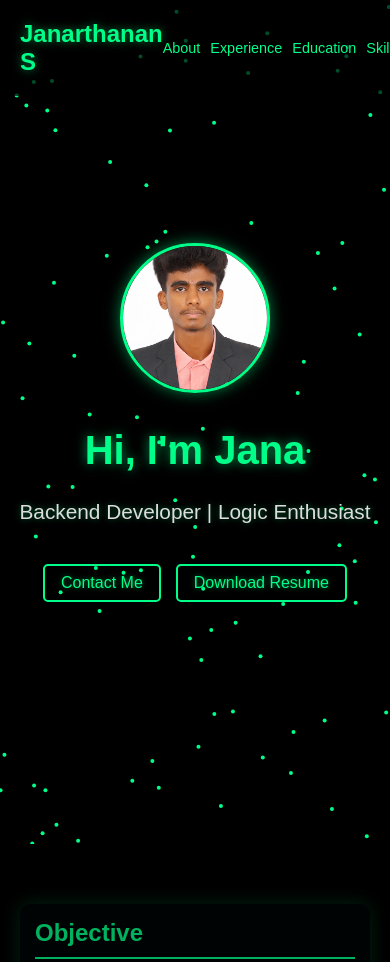
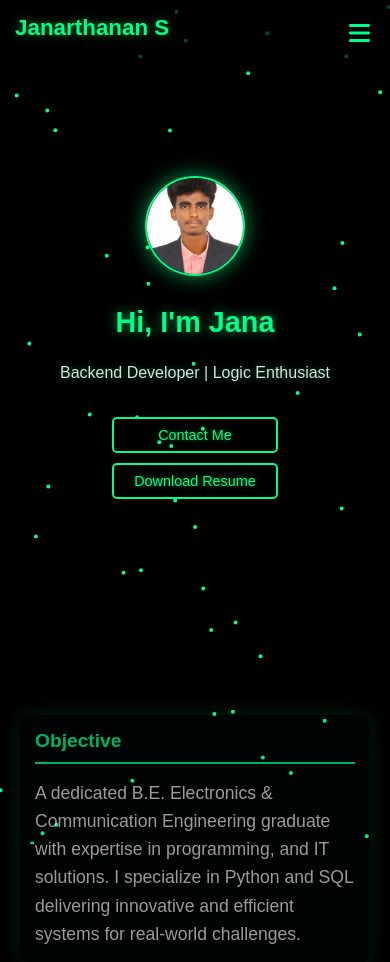
Before and after one commit to jana2502/portfolio, a plain HTML site: page index.html in a window 390 px wide. Shown: the top 962 px of the page. Drawn offline with Linux system fonts and the light colour scheme.

Commit message:
Update index.html

```diff
--- a/index.html
+++ b/index.html
@@ -51,6 +51,13 @@
             background: rgba(0, 0, 0, 0.7);
         }
 
+        .hamburger {
+            display: none;
+            cursor: pointer;
+            font-size: 1.5em;
+            color: #00ff88;
+        }
+
         header h1 {
             font-size: 1.8em;
             color: #00ff88;
@@ -82,42 +89,42 @@
             height: 100vh;
             text-align: center;
             padding: 20px;
-            gap: 15px; /* Added for consistent spacing */
+            gap: 15px;
         }
 
         .hero img.profile-photo {
-            width: 200px; /* Increased for prominence */
+            width: 200px;
             height: 200px;
             border-radius: 50%;
-            border: 4px solid #00ff88; /* Thicker border */
-            box-shadow: 0 0 20px rgba(0, 255, 136, 0.6), inset 0 0 5px rgba(255, 255, 255, 0.2); /* Enhanced glow + inner shadow */
-            margin-bottom: 25px; /* More space below */
+            border: 4px solid #00ff88;
+            box-shadow: 0 0 20px rgba(0, 255, 136, 0.6), inset 0 0 5px rgba(255, 255, 255, 0.2);
+            margin-bottom: 25px;
             object-fit: cover;
-            object-position: center; /* Center the image */
-            opacity: 0; /* For entrance animation */
-            transform: scale(0.8); /* Start smaller */
-            transition: opacity 0.6s ease, transform 0.3s ease, box-shadow 0.3s ease; /* Smooth transitions */
+            object-position: center;
+            opacity: 0;
+            transform: scale(0.8);
+            transition: opacity 0.6s ease, transform 0.3s ease, box-shadow 0.3s ease;
         }
 
         .hero img.profile-photo.visible {
             opacity: 1;
-            transform: scale(1); /* Animate to full size */
+            transform: scale(1);
         }
 
         .hero img.profile-photo:hover {
-            transform: scale(1.05); /* Subtle zoom on hover */
+            transform: scale(1.05);
             box-shadow: 0 0 25px rgba(0, 255, 136, 0.8);
         }
 
         .hero h2 {
-            font-size: 3.5em; /* Larger for emphasis */
+            font-size: 3.5em;
             color: #00ff88;
             text-shadow: 0 0 12px rgba(0, 255, 136, 0.6);
             margin-bottom: 12px;
         }
 
         .hero p {
-            font-size: 1.6em; /* Larger for readability */
+            font-size: 1.6em;
             color: #ddd;
             text-shadow: 0 0 6px rgba(0, 255, 136, 0.4);
             margin-bottom: 25px;
@@ -125,7 +132,7 @@
 
         .hero-buttons {
             display: flex;
-            gap: 20px; /* Increased spacing */
+            gap: 20px;
             flex-wrap: wrap;
             justify-content: center;
         }
@@ -159,13 +166,11 @@
             transform-origin: center;
         }
 
-        /* Odd sections: down-to-up */
         section:nth-child(odd) {
             transform: translateY(50px) rotateX(-5deg);
             background: rgba(0, 50, 50, 0.1);
         }
 
-        /* Even sections: up-to-down */
         section:nth-child(even) {
             transform: translateY(-50px) rotateX(5deg);
             background: rgba(50, 0, 50, 0.1);
@@ -303,78 +308,160 @@
         }
 
         @media (max-width: 768px) {
-            header h1 {
-                font-size: 1.5em;
+            /* Header adjustments */
+            header {
+                flex-direction: column;
+                padding: 15px;
+                align-items: flex-start;
             }
 
+            .hamburger {
+                display: block;
+                position: absolute;
+                top: 20px;
+                right: 20px;
+            }
+
+            nav {
+                display: none;
+                width: 100%;
+            }
+
+            nav.active {
+                display: block;
+            }
+
+            nav ul {
+                flex-direction: column;
+                gap: 10px;
+                width: 100%;
+                align-items: center;
+                background: rgba(0, 0, 0, 0.9);
+                padding: 10px;
+                border-radius: 5px;
+            }
+
+            header h1 {
+                font-size: 1.4em;
+                margin-bottom: 10px;
+            }
+
+            nav ul li a {
+                font-size: 1em;
+                padding: 5px 10px;
+            }
+
+            /* Hero section adjustments */
             .hero {
-                padding: 10px;
+                padding: 15px;
+                height: auto;
+                min-height: 80vh;
             }
 
             .hero img.profile-photo {
-                width: 150px; /* Larger for mobile */
-                height: 150px;
-                border: 3px solid #00ff88;
-                box-shadow: 0 0 15px rgba(0, 255, 136, 0.5), inset 0 0 5px rgba(255, 255, 255, 0.2);
+                width: 120px;
+                height: 120px;
+                border: 2px solid #00ff88;
+                margin-bottom: 15px;
+            }
+
+            .hero h2 {
+                font-size: 2em;
+                margin-bottom: 10px;
+            }
+
+            .hero p {
+                font-size: 1.1em;
                 margin-bottom: 20px;
             }
 
-            .hero h2 {
-                font-size: 2.5em; /* Adjusted for mobile */
-            }
-
-            .hero p {
-                font-size: 1.3em; /* Adjusted for mobile */
-            }
-
             .hero-buttons {
-                gap: 15px;
+                gap: 10px;
+                flex-direction: column;
             }
 
             .contact-button, .resume-button {
-                padding: 8px 16px;
-                font-size: 1em;
-            }
-
-            nav ul {
-                gap: 10px;
-            }
-
-            nav ul li a {
+                padding: 8px 20px;
                 font-size: 0.9em;
             }
 
+            /* Section adjustments */
             section {
+                margin: 20px 0;
                 padding: 15px;
             }
 
             section h2 {
-                font-size: 1.5em;
+                font-size: 1.4em;
+                margin-bottom: 15px;
             }
 
             .item-container, .education-item {
                 padding: 10px;
+                margin-bottom: 10px;
+            }
+
+            .item-container h3, .education-item h3 {
+                font-size: 1.3em;
+            }
+
+            section ul li {
+                font-size: 1em;
+                padding-left: 30px;
+            }
+
+            .skill-logo {
+                width: 16px;
+                height: 16px;
+            }
+
+            /* Footer adjustments */
+            footer {
+                padding: 15px;
             }
 
             .contact-links {
-                gap: 15px;
+                gap: 10px;
+                flex-direction: column;
+                align-items: center;
             }
 
             .contact-links a, .contact-links span {
+                font-size: 0.9em;
+            }
+
+            .contact-links i {
                 font-size: 1em;
             }
 
-            .contact-links i {
-                font-size: 1.1em;
+            /* Optimize animations for mobile */
+            section, .hero img.profile-photo, .item-container, .education-item, section ul li {
+                transition: none;
+                transform: none;
+                opacity: 1;
+            }
+        }
+
+        @media (max-width: 480px) {
+            .hero img.profile-photo {
+                width: 100px;
+                height: 100px;
             }
 
-            section ul li {
-                padding-left: 35px;
+            .hero h2 {
+                font-size: 1.8em;
             }
 
-            .skill-logo {
-                width: 18px;
-                height: 18px;
+            .hero p {
+                font-size: 1em;
+            }
+
+            section h2 {
+                font-size: 1.2em;
+            }
+
+            .item-container h3, .education-item h3 {
+                font-size: 1.2em;
             }
         }
     </style>
@@ -383,6 +470,9 @@
     <canvas id="canvas"></canvas>
     <header>
         <h1>Janarthanan S</h1>
+        <div class="hamburger">
+            <i class="fas fa-bars"></i>
+        </div>
         <nav>
             <ul>
                 <li><a href="#objective">About</a></li>
@@ -522,21 +612,30 @@
         // Particle Background Script
         const canvas = document.getElementById('canvas');
         const ctx = canvas.getContext('2d');
-        canvas.width = window.innerWidth;
-        canvas.height = window.innerHeight;
+
+        // Set canvas size to match viewport
+        function resizeCanvas() {
+            canvas.width = window.innerWidth * window.devicePixelRatio;
+            canvas.height = window.innerHeight * window.devicePixelRatio;
+            canvas.style.width = window.innerWidth + 'px';
+            canvas.style.height = window.innerHeight + 'px';
+            ctx.scale(window.devicePixelRatio, window.devicePixelRatio);
+        }
+
+        resizeCanvas();
 
         let particles = [];
         const mouse = { x: null, y: null };
-        const maxParticles = 100;
+        const maxParticles = window.innerWidth < 768 ? 50 : 100;
         const particleRadius = 2;
         const maxDistance = 100;
 
         class Particle {
             constructor() {
-                this.x = Math.random() * canvas.width;
-                this.y = Math.random() * canvas.height;
-                this.vx = (Math.random() - 0.5) * 2;
-                this.vy = (Math.random() - 0.5) * 2;
+                this.x = Math.random() * canvas.width / window.devicePixelRatio;
+                this.y = Math.random() * canvas.height / window.devicePixelRatio;
+                this.vx = (Math.random() - 0.5) * 1.5;
+                this.vy = (Math.random() - 0.5) * 1.5;
                 this.baseX = this.x;
                 this.baseY = this.y;
             }
@@ -551,21 +650,21 @@
                     const distance = Math.sqrt(dx * dx + dy * dy);
                     if (distance < maxDistance) {
                         const force = (maxDistance - distance) / maxDistance;
-                        this.vx += dx * force * 0.05;
-                        this.vy += dy * force * 0.05;
+                        this.vx += dx * force * 0.03;
+                        this.vy += dy * force * 0.03;
                     }
                 }
 
                 const dxBase = this.baseX - this.x;
                 const dyBase = this.baseY - this.y;
-                this.vx += dxBase * 0.02;
-                this.vy += dyBase * 0.02;
+                this.vx += dxBase * 0.01;
+                this.vy += dyBase * 0.01;
 
-                this.vx *= 0.95;
-                this.vy *= 0.95;
+                this.vx *= 0.97;
+                this.vy *= 0.97;
 
-                if (this.x < 0 || this.x > canvas.width) this.vx *= -1;
-                if (this.y < 0 || this.y > canvas.height) this.vy *= -1;
+                if (this.x < 0 || this.x > canvas.width / window.devicePixelRatio) this.vx *= -1;
+                if (this.y < 0 || this.y > canvas.height / window.devicePixelRatio) this.vy *= -1;
             }
 
             draw() {
@@ -592,6 +691,7 @@
             requestAnimationFrame(animate);
         }
 
+        // Mouse and touch events
         window.addEventListener('mousemove', e => {
             mouse.x = e.clientX;
             mouse.y = e.clientY;
@@ -602,14 +702,39 @@
             mouse.y = null;
         });
 
+        window.addEventListener('touchmove', e => {
+            e.preventDefault();
+            const touch = e.touches[0];
+            mouse.x = touch.clientX;
+            mouse.y = touch.clientY;
+        });
+
+        window.addEventListener('touchend', () => {
+            mouse.x = null;
+            mouse.y = null;
+        });
+
         window.addEventListener('resize', () => {
-            canvas.width = window.innerWidth;
-            canvas.height = window.innerHeight;
+            resizeCanvas();
             init();
         });
 
+        // Optimize for mobile performance
+        if (/Mobi|Android/i.test(navigator.userAgent)) {
+            // Optionally disable animation on mobile if performance is poor
+            // canvas.style.display = 'none'; // Uncomment to disable canvas on mobile
+        }
+
         init();
         animate();
+
+        // Hamburger Menu Toggle
+        const hamburger = document.querySelector('.hamburger');
+        const nav = document.querySelector('nav');
+
+        hamburger.addEventListener('click', () => {
+            nav.classList.toggle('active');
+        });
 
         // Scroll Animation Script
         const sections = document.querySelectorAll('section');
@@ -629,7 +754,7 @@
                         subsection.classList.remove('visible');
                         setTimeout(() => {
                             subsection.classList.add('visible');
-                        }, index * 80); // 80ms delay per subsection
+                        }, index * 80);
                     });
                 } else {
                     subsections.forEach(subsection => {
@@ -648,7 +773,7 @@
             const profilePhoto = document.querySelector('.hero img.profile-photo');
             setTimeout(() => {
                 profilePhoto.classList.add('visible');
-            }, 200); // Delay for smooth effect
+            }, 200);
         });
     </script>
 </body>
```
